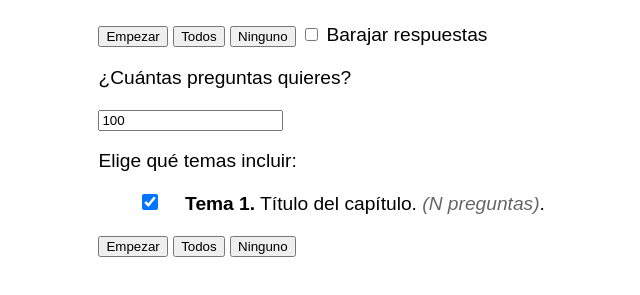
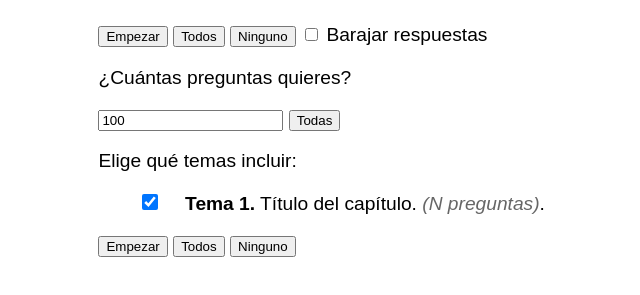
Before and after one commit to albertobastos/preguntas-2022, a plain HTML site: page build_contents/template.html in a window 1280 px wide. Shown: the part 71-366 px from the top of the page, without its empty margins (107-747 px from the left). Drawn offline with Linux system fonts and the light colour scheme.

Commit message:
new All Questions button

```diff
--- a/build_contents/template.html
+++ b/build_contents/template.html
@@ -116,6 +116,7 @@
     <input type="checkbox" name="config_shuffle" id="config_shuffle" value="1" /> <label for="config_shuffle">Barajar respuestas</label>
     <p>¿Cuántas preguntas quieres?</p>
     <input id="config_questions" value="100" />
+    <button onclick="allQuestions();">Todas</button>
     <p>Elige qué temas incluir:</p>
     <ul id="config_chapters">
         <!-- to fill -->
@@ -200,6 +201,13 @@ function onlyChapter(num) {
 function allChapters(checked) {
   document.getElementsByName("config_chapter").forEach(c => c.checked = checked);
   if (checked) config_questions.value = 100;
+}
+
+function allQuestions() {
+  const selected = new Set([...document.querySelectorAll("input[name=config_chapter]:checked")].map(check => Number(check.value)));
+  const chapters = DATA.filter(chapter => selected.has(chapter.num));
+  const available = chapters.reduce((acc, c) => acc + c.questions.length, 0);
+  config_questions.value = available;
 }
 
 function startExam() {
```
Also changed, not shown: docs/index.html (+8 -0 lines).
